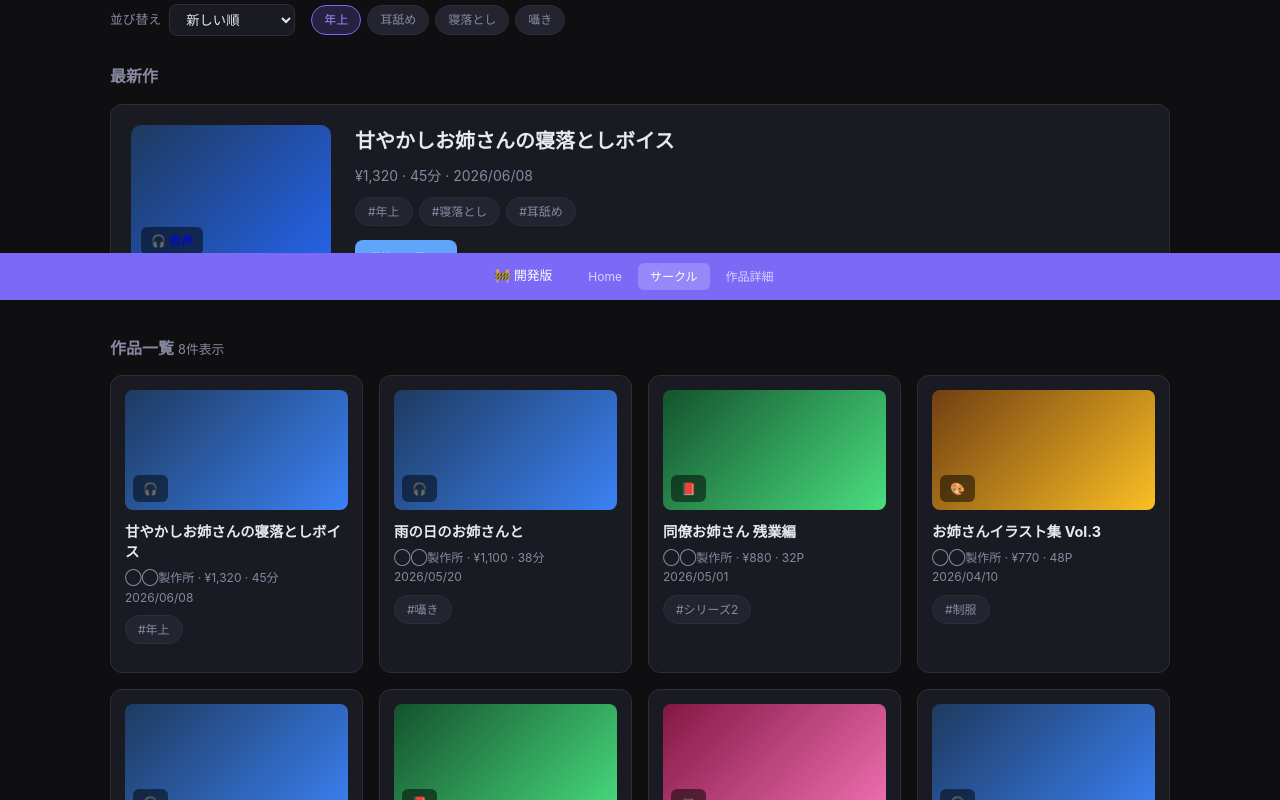
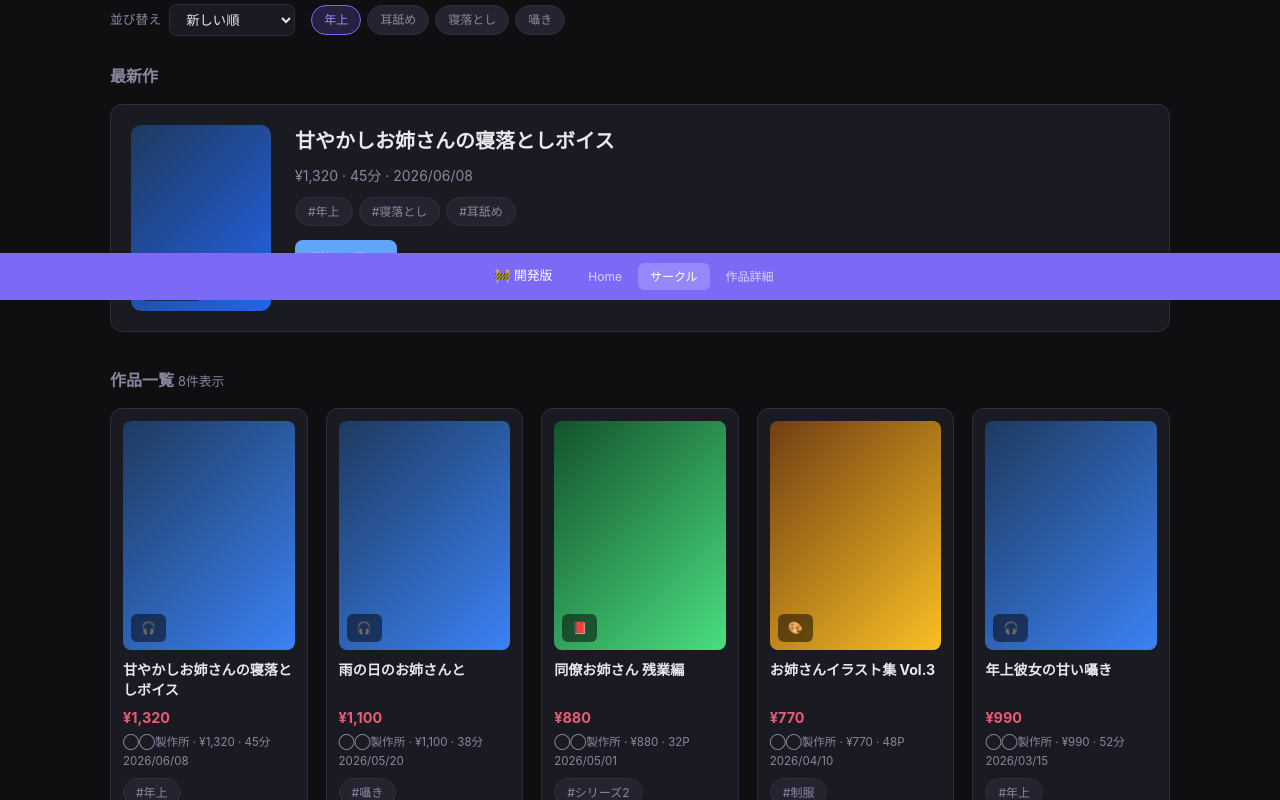
Before and after one commit to shoichimatsumoto/circlemap, a Next.js app: page /circle in a window 1280 px wide. Shown: the part 500-1300 px from the top of the page. Built offline with nearby package versions, Linux system fonts and the light colour scheme.

Commit message:
購入リンク修正・商品カードデザイン改善

```diff
--- a/src/app/globals.css
+++ b/src/app/globals.css
@@ -222,12 +222,18 @@ body {
 
 .section-head {
   display: flex;
-  align-items: center;
-  justify-content: space-between;
-  margin-bottom: 14px;
+  align-items: baseline;
+  flex-wrap: wrap;
+  gap: 8px 16px;
+  margin-bottom: 18px;
 }
 
-.section-head h2 { margin-bottom: 0; }
+.section-head h2 { margin-bottom: 0; margin-right: auto; }
+
+.section-sub {
+  color: var(--muted);
+  font-size: 0.8rem;
+}
 
 .link-more {
   color: var(--accent2);
@@ -722,7 +728,8 @@ body {
 }
 
 .work-thumb-image,
-.work-detail-image {
+.work-detail-image,
+.featured-thumb-image {
   position: absolute;
   inset: 0;
   width: 100%;
@@ -732,7 +739,8 @@ body {
 }
 
 .work-thumb,
-.work-detail-thumb {
+.work-detail-thumb,
+.featured-thumb {
   position: relative;
   overflow: hidden;
 }
@@ -870,14 +878,16 @@ body {
 }
 
 .featured-thumb {
-  width: 200px;
-  height: 140px;
+  width: 140px;
+  aspect-ratio: 3 / 4;
+  height: auto;
   border-radius: 10px;
   flex-shrink: 0;
   position: relative;
   display: flex;
   align-items: flex-end;
   padding: 10px;
+  overflow: hidden;
 }
 
 .featured-thumb.voice { background: linear-gradient(135deg, #1e3a5f, #2563eb); }
@@ -919,34 +929,40 @@ body {
 /* Works Grid */
 .works-grid {
   display: grid;
-  grid-template-columns: repeat(auto-fill, minmax(200px, 1fr));
-  gap: 16px;
+  grid-template-columns: repeat(auto-fill, minmax(168px, 1fr));
+  gap: 18px;
 }
 
 .work-card {
   background: var(--surface);
   border: 1px solid var(--border);
   border-radius: var(--radius);
-  padding: 14px;
+  padding: 12px;
   cursor: pointer;
-  transition: border-color 0.15s, transform 0.15s;
+  transition: border-color 0.15s, transform 0.15s, box-shadow 0.15s;
+  display: flex;
+  flex-direction: column;
+  height: 100%;
 }
 
 .work-card:hover {
   border-color: var(--accent);
   transform: translateY(-2px);
+  box-shadow: 0 8px 24px rgba(0, 0, 0, 0.25);
 }
 
 .work-card.hidden { display: none; }
 
 .work-thumb {
-  height: 120px;
+  aspect-ratio: 3 / 4;
+  width: 100%;
   border-radius: 8px;
-  margin-bottom: 12px;
+  margin-bottom: 10px;
   position: relative;
   display: flex;
   align-items: flex-end;
   padding: 8px;
+  background: var(--surface2);
 }
 
 .work-thumb.voice { background: linear-gradient(135deg, #1e3a5f, #3b82f6); }
@@ -954,15 +970,27 @@ body {
 .work-thumb.cg { background: linear-gradient(135deg, #713f12, #fbbf24); }
 .work-thumb.game { background: linear-gradient(135deg, #831843, #f472b6); }
 
-.work-card h3 {
+.work-card-title {
+  font-size: 0.88rem;
+  margin-bottom: 6px;
+  line-height: 1.45;
+  display: -webkit-box;
+  -webkit-line-clamp: 2;
+  -webkit-box-orient: vertical;
+  overflow: hidden;
+  flex: 1;
+}
+
+.work-price {
   font-size: 0.9rem;
-  margin-bottom: 6px;
-  line-height: 1.4;
+  font-weight: 700;
+  color: var(--fanza);
+  margin-bottom: 4px;
 }
 
 .work-meta,
 .work-date {
-  font-size: 0.75rem;
+  font-size: 0.72rem;
   color: var(--muted);
 }
 
--- a/src/app/page.tsx
+++ b/src/app/page.tsx
@@ -86,6 +86,7 @@ export default async function HomePage() {
         <section className="home-section">
           <div className="section-head">
             <h2>新着作品</h2>
+            <span className="section-sub">同人漫画 · 発売日の新しい順</span>
             <Link href="/circle" className="link-more">
               サークル一覧 →
             </Link>
--- a/src/components/CirclePageClient.tsx
+++ b/src/components/CirclePageClient.tsx
@@ -14,14 +14,29 @@ import {
 
 type Filter = "all" | MediaType;
 
+type SortKey = "new" | "old" | "price";
+
 type Props = {
   circle: Circle;
   works: Work[];
   featured: Work;
 };
 
+function sortWorks(works: Work[], sort: SortKey): Work[] {
+  const list = [...works];
+  switch (sort) {
+    case "old":
+      return list.sort((a, b) => a.date.localeCompare(b.date));
+    case "price":
+      return list.sort((a, b) => a.price - b.price);
+    default:
+      return list.sort((a, b) => b.date.localeCompare(a.date));
+  }
+}
+
 export function CirclePageClient({ circle, works, featured }: Props) {
   const [filter, setFilter] = useState<Filter>("all");
+  const [sort, setSort] = useState<SortKey>("new");
   const [favorite, setFavorite] = useState(false);
 
   const chips: { filter: Filter; icon: string; label: string; count: number }[] =
@@ -34,9 +49,10 @@ export function CirclePageClient({ circle, works, featured }: Props) {
     ];
 
   const filteredWorks = useMemo(() => {
-    if (filter === "all") return works;
-    return works.filter((w) => w.mediaType === filter);
-  }, [filter, works]);
+    const byMedia =
+      filter === "all" ? works : works.filter((w) => w.mediaType === filter);
+    return sortWorks(byMedia, sort);
+  }, [filter, sort, works]);
 
   return (
     <>
@@ -90,7 +106,11 @@ export function CirclePageClient({ circle, works, featured }: Props) {
       <section className="filters">
         <div className="filter-group">
           <label htmlFor="sort">並び替え</label>
-          <select id="sort" defaultValue="new">
+          <select
+            id="sort"
+            value={sort}
+            onChange={(e) => setSort(e.target.value as SortKey)}
+          >
             <option value="new">新しい順</option>
             <option value="old">古い順</option>
             <option value="price">価格が安い順</option>
@@ -112,6 +132,14 @@ export function CirclePageClient({ circle, works, featured }: Props) {
             href={`/work/${featured.id}`}
             className={`featured-thumb ${featured.mediaType}`}
           >
+            {featured.thumbnailUrl ? (
+              // eslint-disable-next-line @next/next/no-img-element
+              <img
+                src={featured.thumbnailUrl}
+                alt=""
+                className="featured-thumb-image"
+              />
+            ) : null}
             <span className="media-badge">
               {MEDIA_LABELS[featured.mediaType]}{" "}
               {MEDIA_NAMES[featured.mediaType]}
--- a/src/components/WorkCard.tsx
+++ b/src/components/WorkCard.tsx
@@ -1,5 +1,6 @@
 import Link from "next/link";
 import {
+  formatPrice,
   formatWorkMeta,
   MEDIA_LABELS,
   type Work,
@@ -25,7 +26,8 @@ export function WorkCard({
         ) : null}
         <span className="media-badge">{MEDIA_LABELS[work.mediaType]}</span>
       </div>
-      <h3>{work.title}</h3>
+      <h3 className="work-card-title">{work.title}</h3>
+      <p className="work-price">{formatPrice(work.price)}</p>
       <p className="work-meta">
         {compact
           ? formatWorkMeta(work).split(" · ")[0]
--- a/src/lib/data.ts
+++ b/src/lib/data.ts
@@ -35,7 +35,7 @@ export async function getLatestWorks(limit = 8): Promise<{
   if (hasDmmCredentials()) {
     try {
       // まず同人（漫画）フロアで取得。他フロアは順次追加。
-      const manga = await fetchDoujinMangaItems(limit, 1);
+      const manga = await fetchDoujinMangaItems(Math.max(limit * 3, 24), 1);
       const works = sortByDateDesc(parseResponse(manga)).slice(0, limit);
 
       if (works.length > 0) {
--- /dev/null
+++ b/src/lib/dmm-affiliate.ts
@@ -0,0 +1,20 @@
+/**
+ * API取得用の affiliate_id（990系）と、サイト登録用の affiliate_id（005等）は別。
+ * 購入リンクにはサイト登録IDを使う必要がある。
+ */
+export function resolveAffiliateUrl(rawUrl?: string): string | undefined {
+  if (!rawUrl) return undefined;
+
+  const linkAffiliateId =
+    process.env.DMM_LINK_AFFILIATE_ID ?? process.env.DMM_SITE_AFFILIATE_ID;
+
+  if (!linkAffiliateId) return rawUrl;
+
+  try {
+    const url = new URL(rawUrl);
+    url.searchParams.set("af_id", linkAffiliateId);
+    return url.toString();
+  } catch {
+    return rawUrl.replace(/af_id=[^&]+/, `af_id=${linkAffiliateId}`);
+  }
+}
--- a/src/lib/dmm-transform.ts
+++ b/src/lib/dmm-transform.ts
@@ -1,4 +1,5 @@
 import type { DmmItem } from "@/lib/dmm-types";
+import { resolveAffiliateUrl } from "@/lib/dmm-affiliate";
 import type { Circle, MediaType, Work } from "@/lib/types";
 import { circleInitial } from "@/lib/types";
 
@@ -44,7 +45,7 @@ export function dmmItemToWork(item: DmmItem): Work {
     tags: genres.slice(0, 6),
     circleId,
     circleName,
-    affiliateUrl: item.affiliateURL,
+    affiliateUrl: resolveAffiliateUrl(item.affiliateURL),
     thumbnailUrl: item.imageURL?.large ?? item.imageURL?.small,
     description: item.category_name,
   };
```
Also changed, not shown: 1 other file (tests, documents, lock files or other folders).
